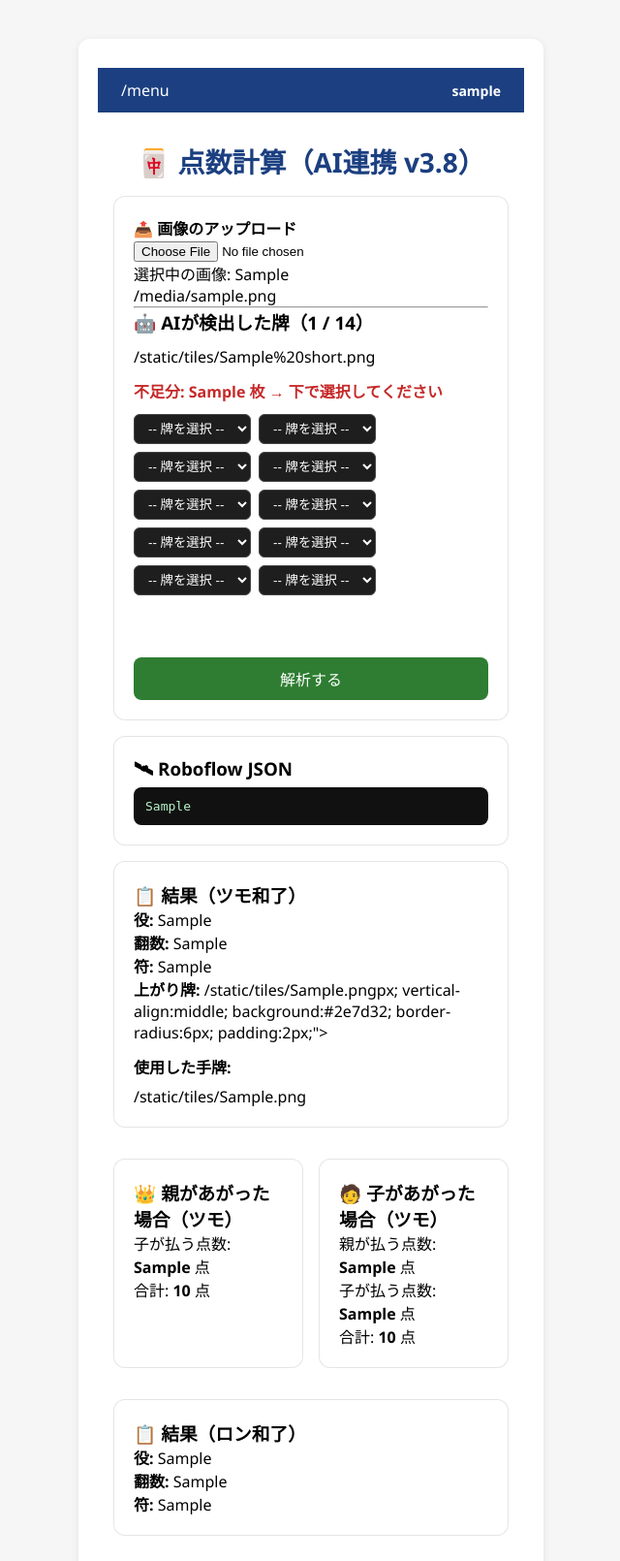
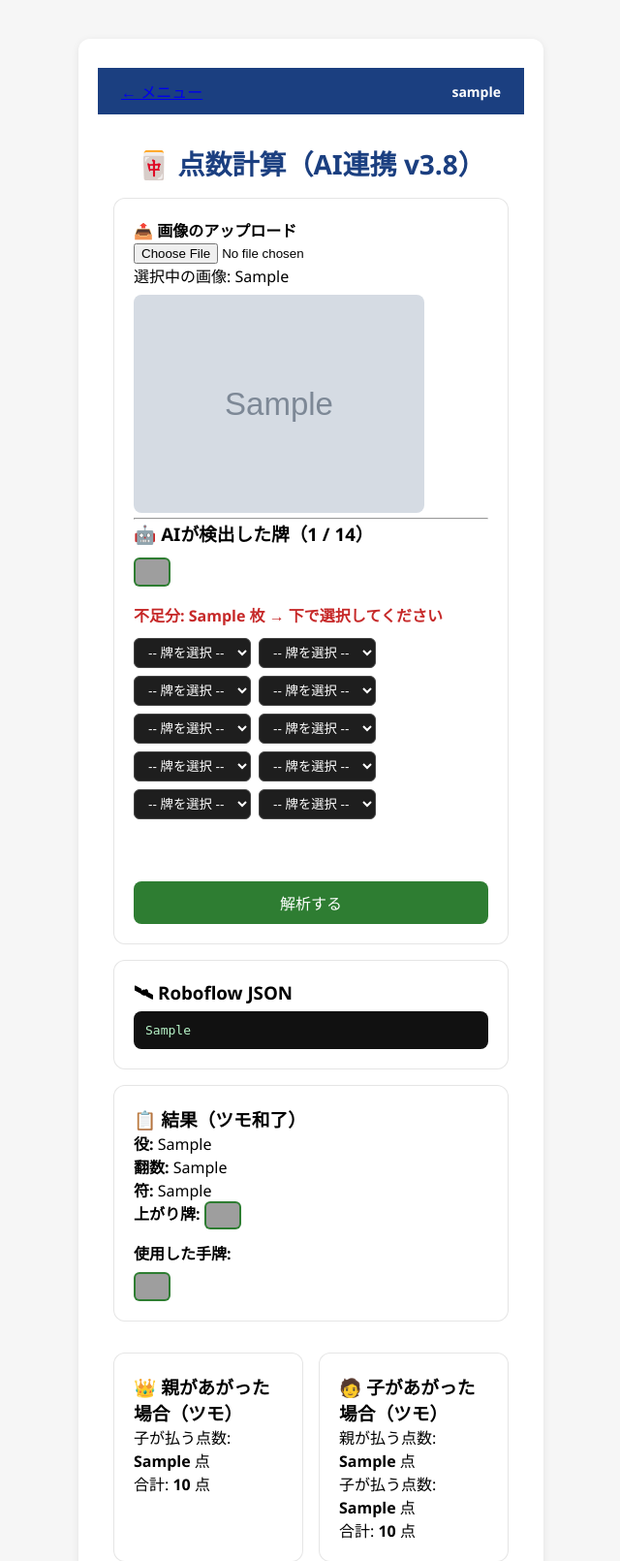
Before and after one commit to yosida-yuta/macnijong, a Flask app: template templates/score.html in a window 1280 px wide. Shown: the top 1610 px of the page at 97% size, without its empty margins (319-959 px from the left). Run offline with Flask 3, Linux system fonts and the light colour scheme; the template is opened without the code that fills it: most values are stand-ins (such as "Sample title", 1, 10 or a date in 2020); grey boxes marked "Sample" are stand-in pictures; grey boxes are pictures that could not be loaded.

Commit message:
score.html tanomu

```diff
--- a/templates/score.html
+++ b/templates/score.html
@@ -2,8 +2,11 @@
 <html lang="ja">
 <head>
 <meta charset="UTF-8">
-<title>Macni雀 - 点数計算</title>
+<title>Macni雀 - 点数計算 v3.8</title>
+
+<!-- ✅ Macni雀 中間発表モード v3.8 必須: CSS 読み込み -->
 <link rel="stylesheet" href="{{ url_for('static', filename='css/style.css') }}">
+
 <style>
 .score-wrap {
   max-width: 800px;
@@ -116,7 +119,7 @@
 <div class="container">
 
   <div class="header">
-    {{ url_for('menu') }}
+    <a href="{{ url_for('menu') }}">← メニュー</a>
     <span class="nickname">{{ nickname }}</span>
   </div>
 
@@ -137,7 +140,7 @@
         {% endif %}
 
         {% if image_url %}
-          {{ image_url }}
+          <img class="preview-img" src="{{ image_url }}">
           <input type="hidden" name="saved_path" value="{{ saved_path }}">
         {% endif %}
 
@@ -150,7 +153,7 @@
           {% if detected %}
             <ul class="tile-list">
               {% for d in detected %}
-                <li>{{ url_for('static', filename='tiles/' ~ d.short ~ '.png') }}</li>
+                <li><img src="{{ url_for('static', filename='tiles/' ~ d.short ~ '.png') }}" alt="{{ d.short }}"></li>
               {% endfor %}
             </ul>
           {% else %}
@@ -194,7 +197,7 @@
             {% for t in tiles_14 %}
               <label>
                 <input type="radio" name="win_tile" value="{{ t }}" required>
-                {{ url_for('static', filename='tiles/' ~ t ~ '.png') }}
+                <img src="{{ url_for('static', filename='tiles/' ~ t ~ '.png') }}" alt="{{ t }}">
               </label>
             {% endfor %}
           </div>
@@ -220,13 +223,15 @@
       <p><b>翻数:</b> {{ result.han_tsumo }}</p>
       <p><b>符:</b> {{ result.fu_tsumo }}</p>
       <p><b>上がり牌:</b>
-        {{ url_for('static', filename='tiles/' ~ result.win_tile ~ '.png') }}px; vertical-align:middle; background:#2e7d32; border-radius:6px; padding:2px;">
+        <img src="{{ url_for('static', filename='tiles/' ~ result.win_tile ~ '.png') }}"
+             alt="{{ result.win_tile }}"
+             style="width:38px; vertical-align:middle; background:#2e7d32; border-radius:6px; padding:2px;">
       </p>
 
       <p style="margin-top:12px;"><b>使用した手牌:</b></p>
       <div class="hand-tags">
         {% for t in result.tiles_used %}
-          {{ url_for('static', filename='tiles/' ~ t ~ '.png') }}
+          <img src="{{ url_for('static', filename='tiles/' ~ t ~ '.png') }}" alt="{{ t }}">
         {% endfor %}
       </div>
     </div>
```
